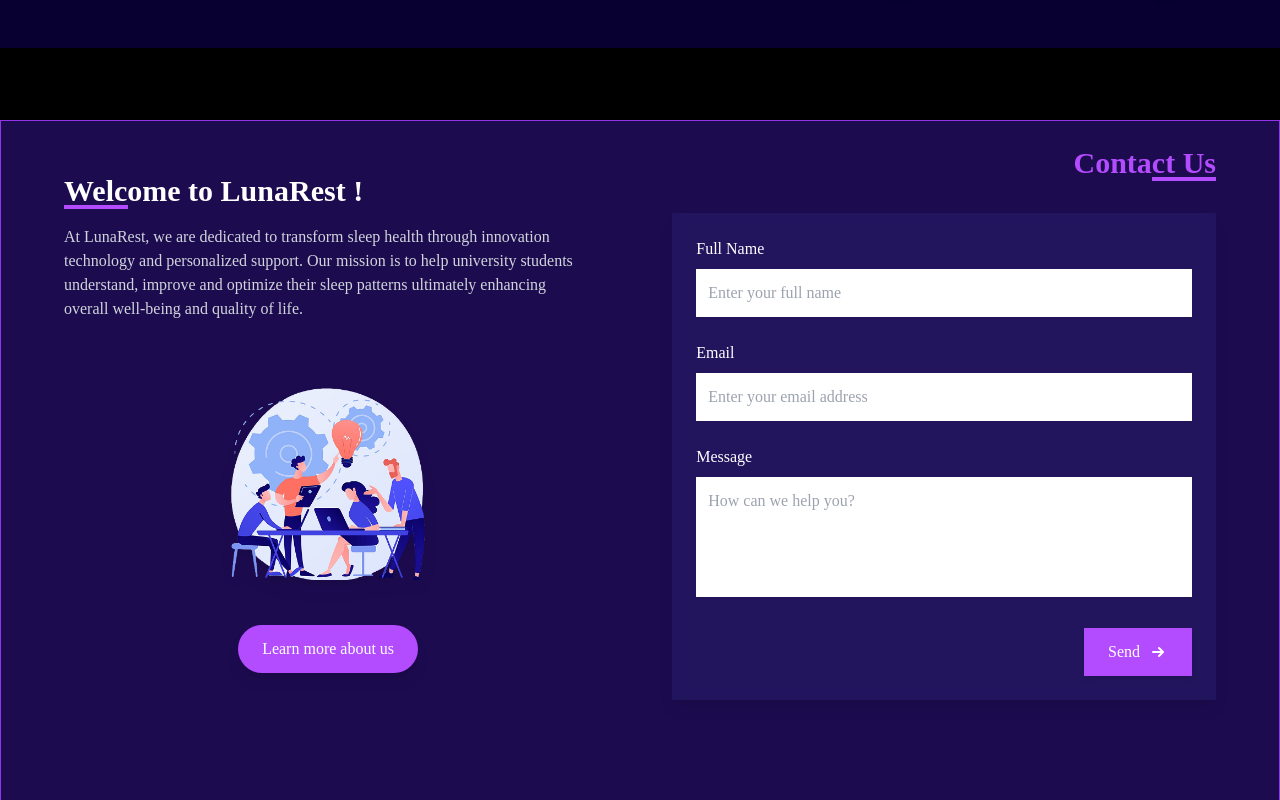
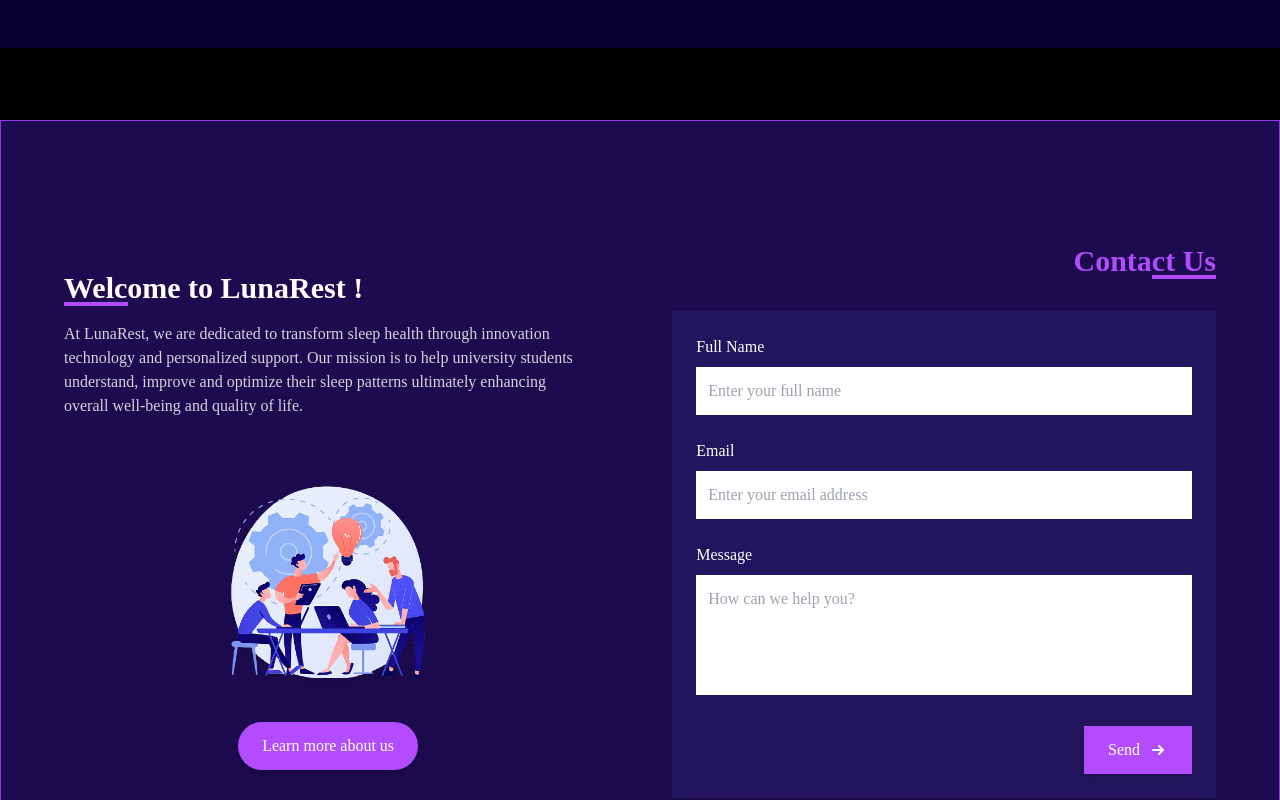
Before and after one commit to rusirasandul/LunaRest-, a React (Vite) app in the folder vite-project/: page /contact in a window 1280 px wide. Shown: the part 2940-3740 px from the top of the page. Built offline with nearby package versions, Linux system fonts and the light colour scheme; a web font is replaced by a local one.

Commit message:
Updated ContactPage.jsx

```diff
--- a/vite-project/src/pages/ContactPage.jsx
+++ b/vite-project/src/pages/ContactPage.jsx
@@ -3,9 +3,9 @@ import contact from "../assets/Contact.png";
 
 const ContactPage = () => {
     return (
-        <div className="min-h-screen p-4 text-white border border-purple-600 md:p-6 bg-herobg2">
+        <div className="flex items-center justify-center min-h-screen p-4 text-white border border-purple-600 md:p-6 bg-herobg2">
         {/* Main Content Section */}
-        <section className="container max-w-6xl mx-auto">
+        <section className="container max-w-6xl py-8 mx-auto">
             <div className="flex flex-col gap-8 md:flex-row md:items-center">
             {/* Left Column - About */}
             <div className="w-full md:w-1/2 md:pr-8">
```
